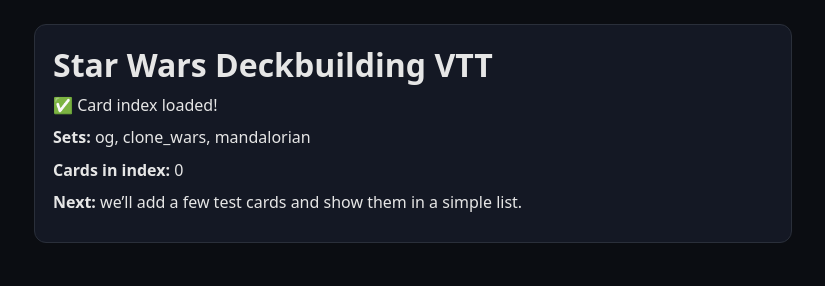
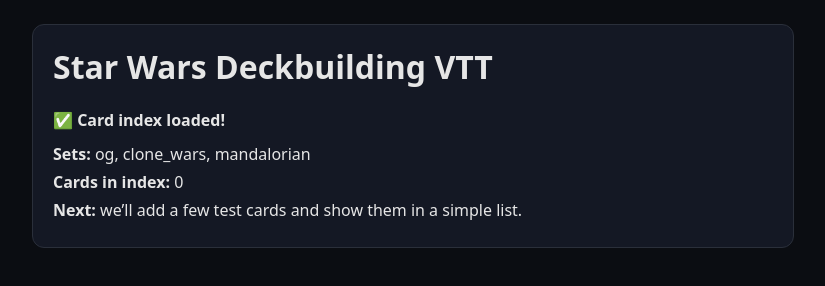
Before and after one commit to blueberrychick86/star-wars-vtt, a plain HTML site: page index.html in a window 1280 px wide. Shown: the whole page, without its empty margins (227-1052 px from the left). Drawn offline with Linux system fonts and the light colour scheme.

Commit message:
Update index.html

```diff
--- a/index.html
+++ b/index.html
@@ -3,41 +3,56 @@
 <head>
   <meta charset="utf-8" />
   <meta name="viewport" content="width=device-width,initial-scale=1" />
-  <title>Star Wars VTT</title>
+  <title>Star Wars Deckbuilding VTT</title>
+
   <style>
     body {
-      font-family: system-ui, -apple-system, Segoe UI, Roboto, Arial, sans-serif;
       margin: 0;
       padding: 24px;
       background: #0b0d12;
       color: #e6e6e6;
+      font-family: system-ui, -apple-system, Segoe UI, Roboto, Arial, sans-serif;
     }
+
     .card {
       max-width: 720px;
       margin: 0 auto;
-      padding: 18px;
-      border: 1px solid #2a2f3a;
+      padding: 20px;
       border-radius: 12px;
       background: #141824;
+      border: 1px solid #2a2f3a;
     }
-    h1 { margin: 0 0 8px; }
-    p { margin: 0 0 10px; line-height: 1.4; }
-    code {
+
+    h1 {
+      margin-top: 0;
+    }
+
+    #status {
+      font-weight: bold;
+      margin-bottom: 12px;
+    }
+
+    #details p {
+      margin: 6px 0;
+    }
+
+    pre {
       background: #1e2330;
-      padding: 2px 6px;
-      border-radius: 6px;
-      color: #9fd3ff;
+      padding: 12px;
+      border-radius: 8px;
+      overflow-x: auto;
     }
   </style>
 </head>
+
 <body>
   <div class="card">
-  <h1>Star Wars Deckbuilding VTT</h1>
-  <p id="status"><strong>Starting…</strong></p>
-  <div id="details"></div>
-</div>
+    <h1>Star Wars Deckbuilding VTT</h1>
+    <p id="status">Starting…</p>
+    <div id="details"></div>
+  </div>
 
-<script src="./app.js"></script>
-
+  <!-- App logic -->
+  <script src="./app.js"></script>
 </body>
 </html>
```
